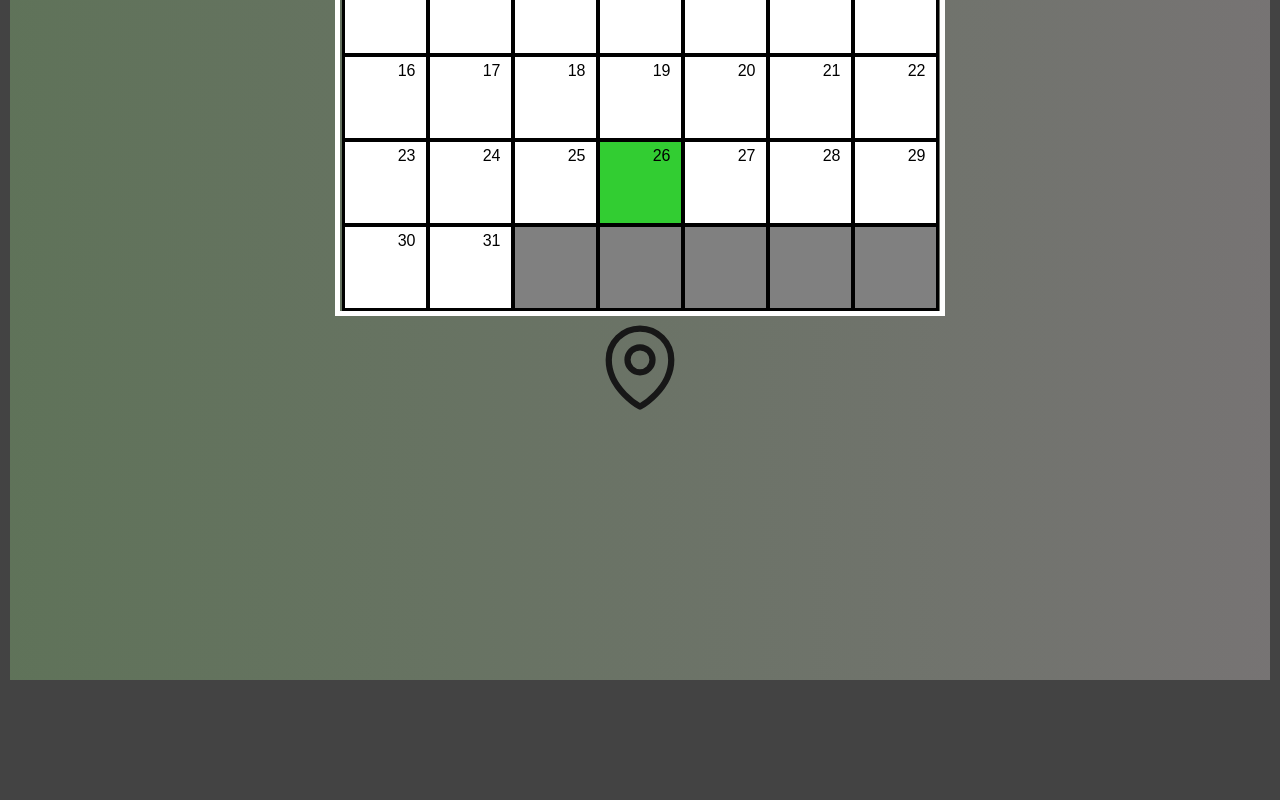
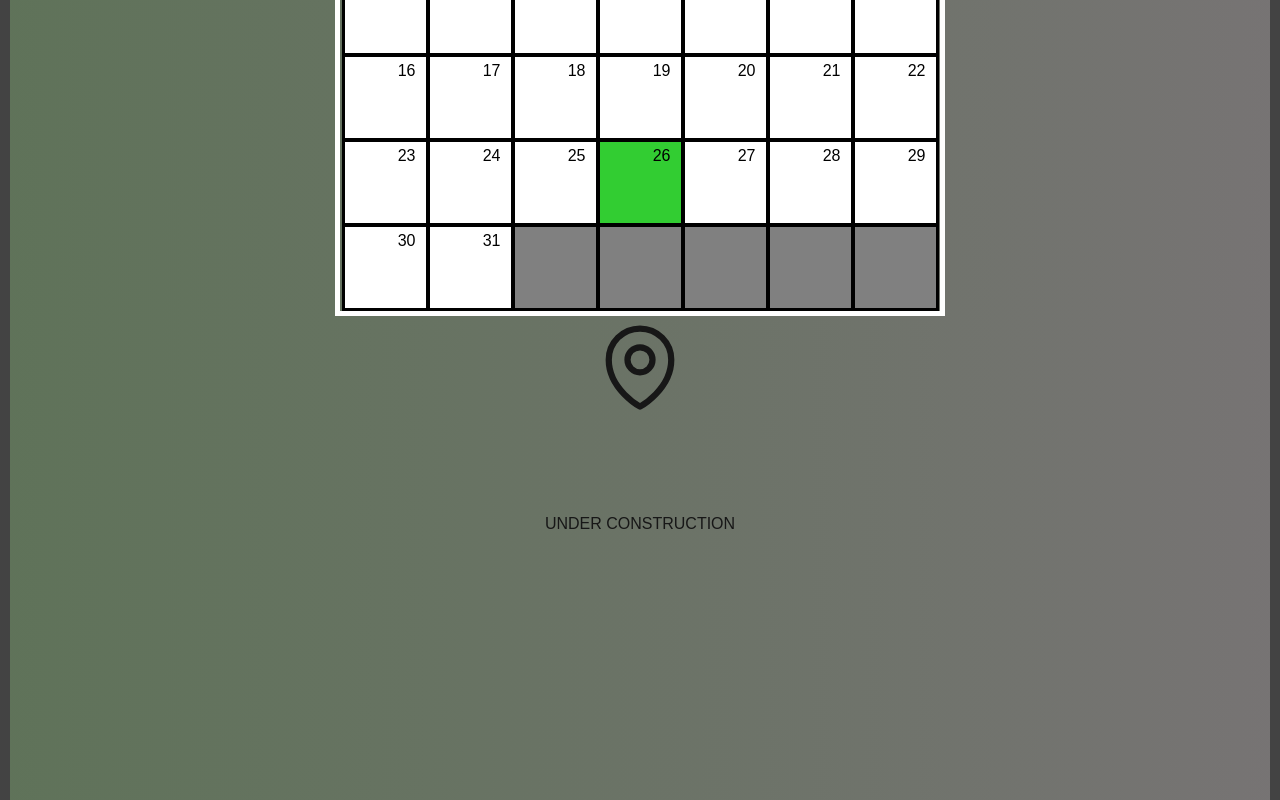
Before and after one commit to MichaelPaulKunz/nola-community-gardens, a Next.js app: page / in a window 1280 px wide. Shown: the part 505-1305 px from the top of the page. Before the commit the page ends 1185 px from the top, so only its background shows below. Built offline with nearby package versions, Linux system fonts and the light colour scheme; no server answers.

Commit message:
security patch

```diff
--- a/app/components/Events/List.tsx
+++ b/app/components/Events/List.tsx
@@ -106,7 +106,6 @@
             }
           </div>
         </div>
-        <br></br><br></br><br></br><br></br><br></br><br></br><br></br><br></br><br></br><br></br><br></br><br></br><br></br><br></br><br></br><br></br>
     </div>
   )
 }
--- a/app/page.tsx
+++ b/app/page.tsx
@@ -62,6 +62,8 @@
       <Events fetchEvents={fetchEvents} />
       <div className="" style={{textAlign: 'center'}}>
         <ResourceMap />
+        <br></br><br></br><br></br><br></br>
+        <p>UNDER CONSTRUCTION</p>
       </div>
       <div>
         <br></br><br></br><br></br><br></br><br></br><br></br><br></br><br></br><br></br><br></br><br></br>
--- a/package.json
+++ b/package.json
@@ -10,7 +10,7 @@
   },
   "dependencies": {
     "@headlessui/react": "^2.2.0",
-    "next": "15.1.7",
+    "next": "15.2.4",
     "react": "^19.0.0",
     "react-dom": "^19.0.0"
   },
```
Also changed, not shown: 1 other file (tests, documents, lock files or other folders).
